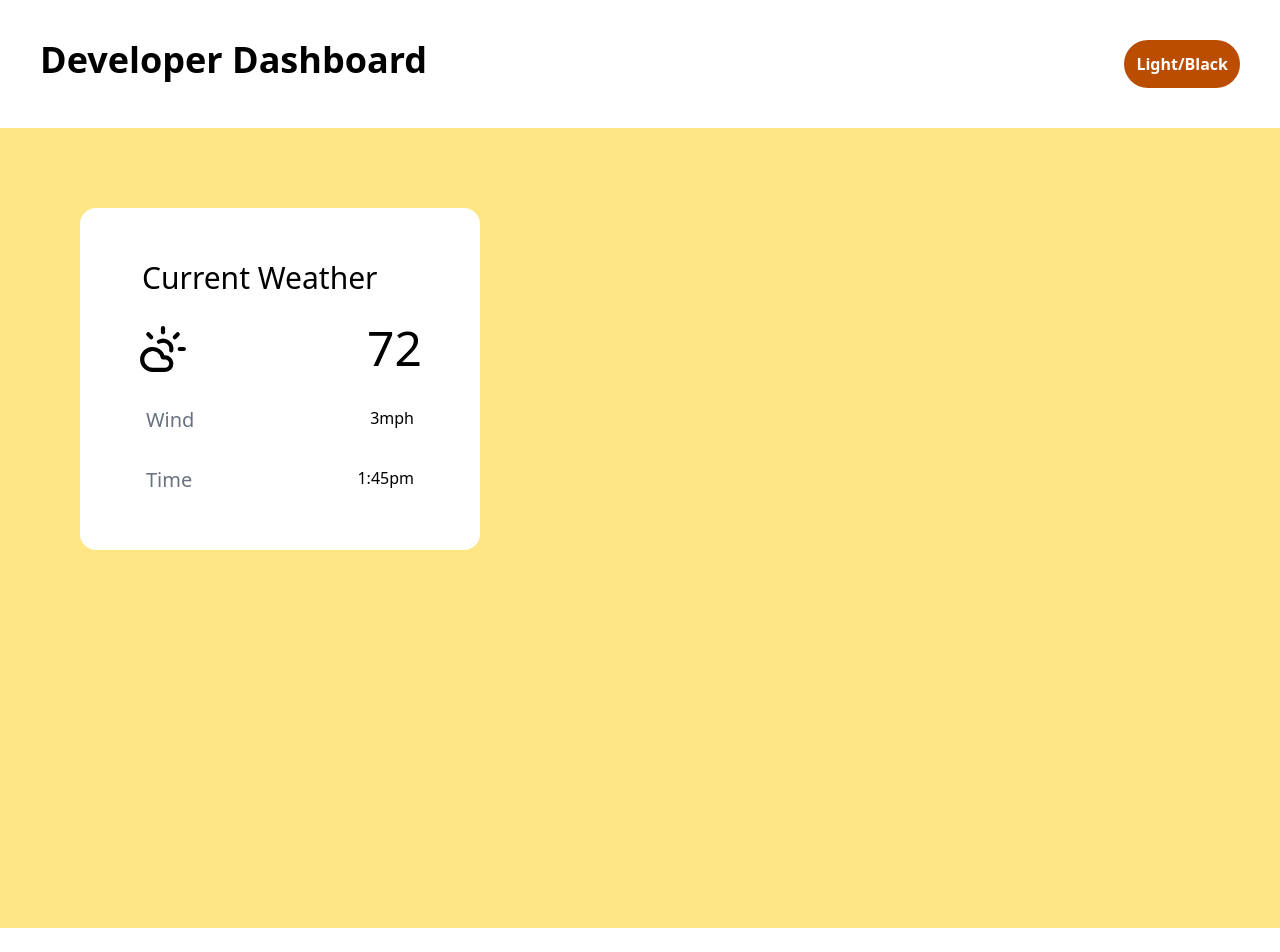
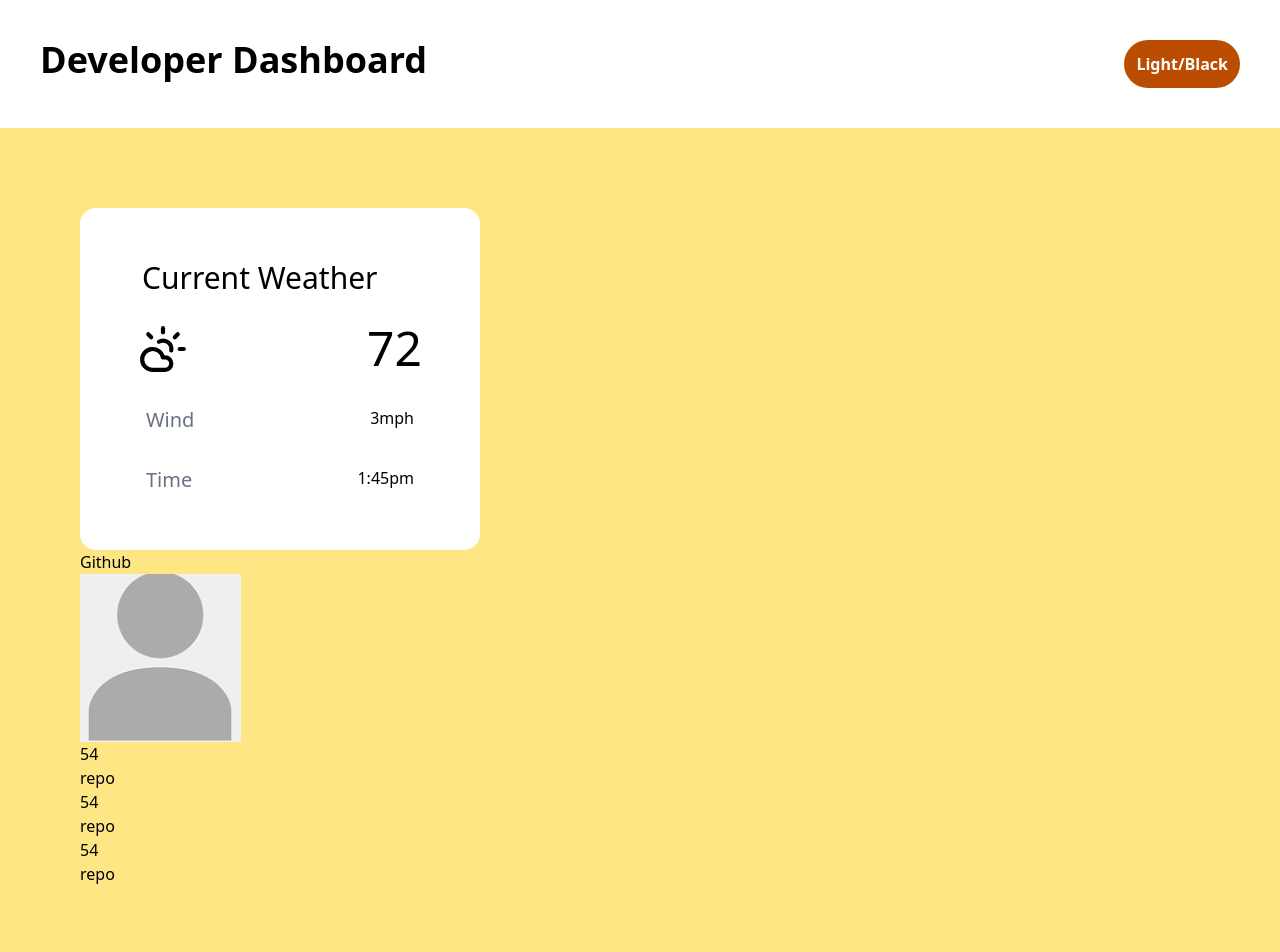
Before and after one commit to ingdia/Developer_Dashboard, a React (Vite) app in the folder dev-dashboard/: page / in a window 1280 px wide. Shown: the top 952 px of the page. Before the commit the page ends 928 px from the top, so only its background shows below. Built offline with nearby package versions, Linux system fonts and the light colour scheme.

Commit message:
added the github feature skeleton

```diff
--- a/dev-dashboard/src/components/GitHubCard.jsx
+++ b/dev-dashboard/src/components/GitHubCard.jsx
@@ -1,9 +1,27 @@
 import React from 'react'
+import image from "../assets/image.png"
 
 function GitHubCard() {
   return (
     <div>
-
+      <h1>Github</h1>
+      <div>
+         <img src={image}/>
+      </div>
+      <div>
+         <div>
+            <h2> 54 </h2>
+            <p> repo</p>
+         </div>
+         <div>
+            <h2> 54 </h2>
+            <p> repo</p>
+         </div>
+         <div>
+            <h2> 54 </h2>
+            <p> repo</p>
+         </div>
+      </div>
     </div>
   )
 }
--- a/dev-dashboard/src/dashboard/Home.jsx
+++ b/dev-dashboard/src/dashboard/Home.jsx
@@ -1,10 +1,12 @@
 import React from 'react'
 import WeatherCard from '../components/WeatherCard'
+import GitHubCard from '../components/GitHubCard'
 
 function Home() {
   return (
     <div className='bg-amber-200 min-h-screen p-20'>
       <WeatherCard/>
+      <GitHubCard/>
     </div>
   )
 }
```
Also changed, not shown: dev-dashboard/src/assets/image.png (added).
